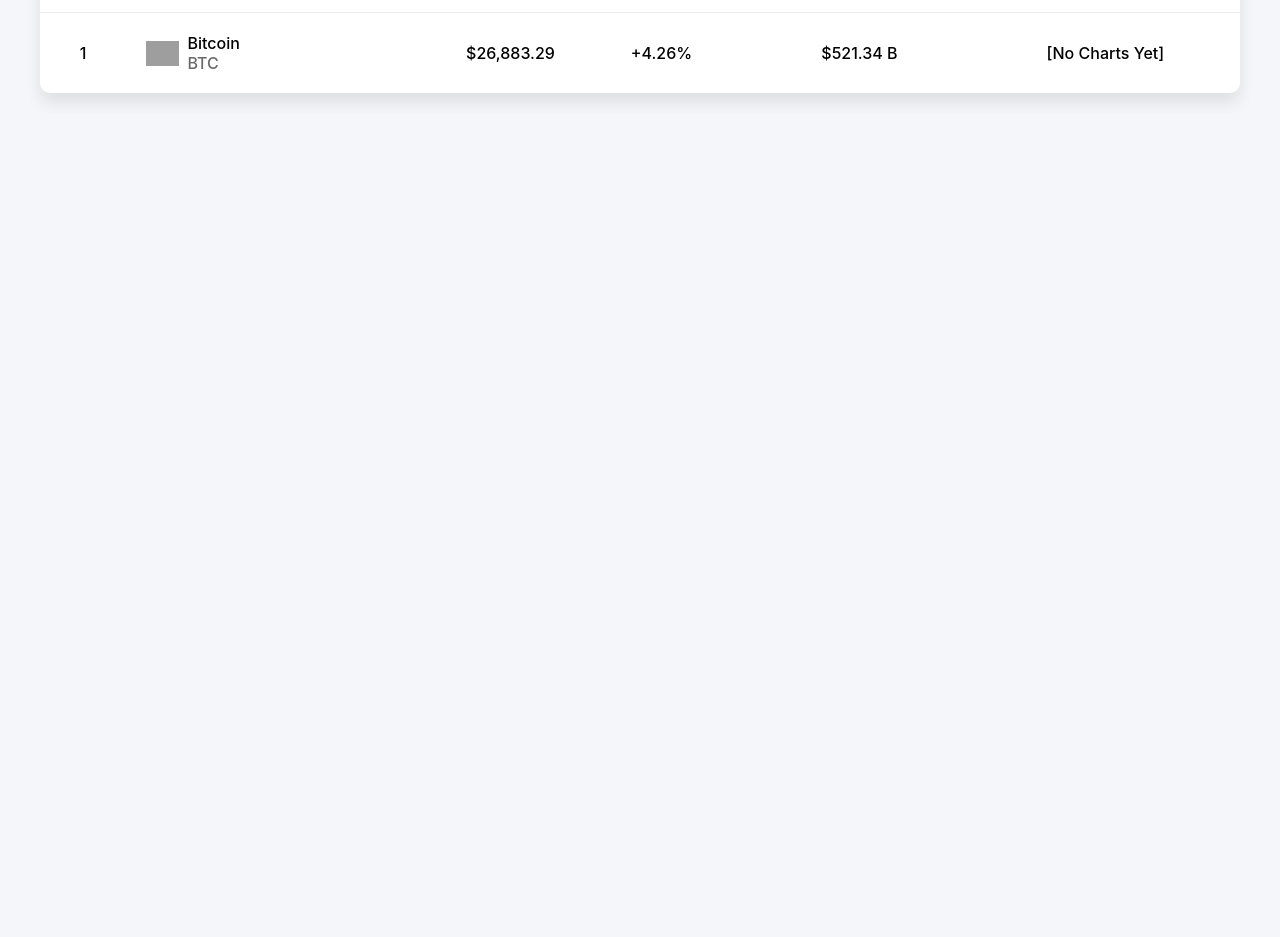
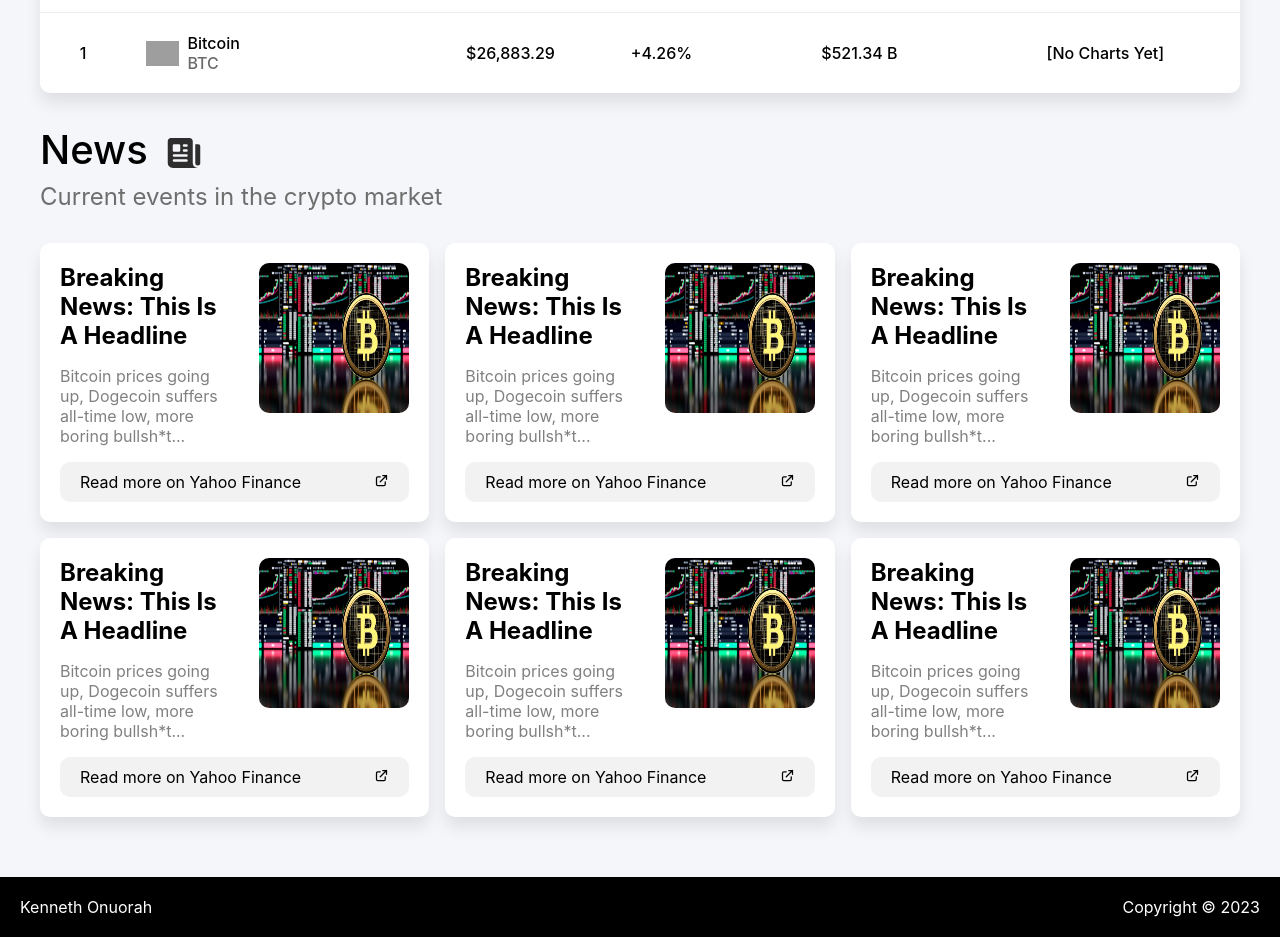
Before and after one commit to KennethOnuorah/CryptoTracker, a React (Vite) app: page / in a window 1280 px wide. Shown: the part 1140-2077 px from the top of the page. Before the commit the page ends 1253 px from the top, so only its background shows below. Built offline with nearby package versions, Linux system fonts and the light colour scheme; grey boxes are pictures that could not be loaded.

Commit message:
Homepage template completed, hooks, footer added

```diff
--- a/src/App.css
+++ b/src/App.css
@@ -3,7 +3,7 @@
   padding: 0;
 }
 
-.App{
+.app{
   font-family: -apple-system,BlinkMacSystemFont,'Segoe UI','Roboto','Helvetica','Arial',sans-serif,'Apple Color Emoji','Segoe UI Emoji','Segoe UI Symbol';
 }
 
--- a/src/App.tsx
+++ b/src/App.tsx
@@ -1,13 +1,15 @@
 import Header from './components/Header/Header'
 import Body from './components/Body/Body'
+import Footer from './components/Footer/Footer'
 
 import './App.css'
 
 function App() {
   return (
-    <div className='App'>
+    <div className='app'>
       <Header/>
       <Body/>
+      <Footer/>
     </div>
   )
 }
--- a/src/components/Body/HomePage/Chart/CurrencyTable/Entry/Entry.css
+++ b/src/components/Body/HomePage/Chart/CurrencyTable/Entry/Entry.css
@@ -5,7 +5,7 @@
 }
 
 .tableEntry:hover{
-  background-color: rgb(230, 249, 255);
+  background-color: rgb(242, 252, 255);
 }
 
 .tableEntry th{
--- a/src/components/Body/HomePage/HomePage.tsx
+++ b/src/components/Body/HomePage/HomePage.tsx
@@ -1,7 +1,9 @@
 import Chart from "./Chart/Chart"
+import News from "./News/News"
 
 import { ImFire as TrendIcon } from 'react-icons/im'
 import { IoStar as FavoriteIcon } from 'react-icons/io5'
+import { HiNewspaper as NewsIcon } from 'react-icons/hi2'
 
 import "./HomePage.css"
 
@@ -17,6 +19,11 @@
         title="Favorites"
         icon={<FavoriteIcon color={"goldenrod"} style={{flexShrink: 0, transform: "translateY(3px)"}}/>}
       />
+      <News
+        title="News"
+        subtitle="Current events in the crypto market"
+        icon={<NewsIcon color={"#2e2e2e"} style={{flexShrink: 0, transform: "translateY(3px)"}}/>}
+      />
     </section>
   )
 }
--- /dev/null
+++ b/src/components/Body/HomePage/News/Article/Article.css
@@ -0,0 +1,68 @@
+.article{
+  display: flex;
+  flex-direction: column;
+  gap: 1rem;
+  max-width: 450px;
+  padding: 20px;
+  background-color: white;
+  border-radius: 10px;
+  box-shadow: 0px 10px 16px rgba(0, 0, 0, 0.089);
+}
+
+.article .top{
+  display: flex;
+  flex-direction: row;
+  gap: 2rem;
+}
+
+.article .top .text{
+  display: flex;
+  flex-direction: column;
+  gap: 1rem;
+}
+
+.article .top .text .headline{
+  font-weight: bold;
+  font-size: x-large;
+}
+
+.article .top .text .description{
+  color: gray;
+}
+
+.article .top img{
+  border-radius: 10px;
+}
+
+.article .bottom a{
+  display: flex;
+  justify-content: space-between;
+  align-items: center;
+  padding: 10px 20px;
+  border: none;
+  outline: none;
+  border-radius: 10px;
+  text-align: left;
+  text-decoration: none;
+  cursor: pointer;
+  transition: all 0.2s cubic-bezier(0.4, 0, 0.2, 1);
+  color: black;
+  background-color: #f2f2f2;
+}
+.article .bottom a:hover,
+.article .bottom a:focus{
+  background-color: #dadada;
+}
+
+@media screen and (max-width: 830px) {
+  .article{
+    max-width: none;
+    width: auto;
+  }
+}
+
+@media screen and (max-width: 590px) {
+  .article{
+    margin: 0px 20px;
+  }
+}
--- /dev/null
+++ b/src/components/Body/HomePage/News/Article/Article.tsx
@@ -0,0 +1,35 @@
+import { HiOutlineExternalLink as ReadIcon } from 'react-icons/hi'
+
+import "./Article.css"
+
+const Article = () => {
+  return (
+    <article className='article'>
+      <div className="top">
+        <div className="text">
+          <div className="headline">
+            Breaking News: This Is A Headline
+          </div>
+          <div className="description">
+            Bitcoin prices going up, Dogecoin suffers all-time low, more boring bullsh*t...
+          </div>
+        </div>
+        <img src="/images/placeholder_article_image.png" alt="Article image" width={150} height={150}/>
+      </div>
+      <div className="bottom">
+        <a
+          href='#'
+          target='_blank'
+          rel='noopener noreferrer'
+        >
+          Read more on Yahoo Finance
+          <div>
+            <ReadIcon size={15}/>
+          </div>
+        </a>
+      </div>
+    </article>
+  )
+}
+
+export default Article
--- /dev/null
+++ b/src/components/Body/HomePage/News/News.css
@@ -0,0 +1,54 @@
+.news{
+  display: flex;
+  flex-direction: column;
+  gap: 2rem;
+}
+
+.news .heading{
+  display: flex;
+  flex-direction: column;
+  gap: 0.5rem;
+}
+
+.news .heading .title{
+  display: flex;
+  align-items:center;
+  gap: 1rem;
+  white-space: nowrap;
+  color: black;
+  font-size: 2.5em;
+  font-weight: 500;
+}
+
+.news .heading .subtitle{
+  font-size: x-large;
+  color: rgb(110, 110, 110);
+}
+
+.news .articles{
+  display: grid;
+  grid-template-columns: auto auto auto;
+  gap: 1rem;
+}
+
+@media screen and (max-width: 1140px) {
+  .news .articles{
+    grid-template-columns: auto auto;
+  }
+}
+
+@media screen and (max-width: 830px) {
+  .news .articles{
+    grid-template-columns: auto;
+  }
+}
+
+@media screen and (max-width: 590px) {
+  .news .heading{
+    padding: 0px 20px;
+    text-align: center;
+  }
+  .news .heading .title{
+    justify-content: center;
+  }
+}
--- /dev/null
+++ b/src/components/Body/HomePage/News/News.tsx
@@ -0,0 +1,34 @@
+import Article from "./Article/Article"
+import "./News.css"
+
+interface NewsProps{
+  title: string,
+  subtitle?: string,
+  icon: JSX.Element,
+}
+
+const News = ({ title, subtitle, icon } : NewsProps) => {
+  return (
+    <section className="news">
+      <div className="heading">
+        <title className='title'>
+          {title}
+          {icon}
+        </title>
+        <div className="subtitle">
+          {subtitle}
+        </div>
+      </div>
+      <div className="articles">
+        <Article/>
+        <Article/>
+        <Article/>
+        <Article/>
+        <Article/>
+        <Article/>
+      </div>
+    </section>
+  )
+}
+
+export default News
--- /dev/null
+++ b/src/components/Footer/Footer.css
@@ -0,0 +1,8 @@
+.footer{
+  display: flex;
+  justify-content: space-between;
+  margin-top: 40px;
+  padding: 20px;
+  color: white;
+  background-color: black;
+}
--- /dev/null
+++ b/src/components/Footer/Footer.tsx
@@ -0,0 +1,18 @@
+import "./Footer.css"
+
+const Footer = () => {
+  const currentYear: number = new Date().getFullYear()
+
+  return (
+    <footer className='footer'>
+      <div className="name">
+        Kenneth Onuorah
+      </div>
+      <div className="copyright">
+        Copyright © {currentYear}
+      </div>
+    </footer>
+  )
+}
+
+export default Footer
```
Also changed, not shown: public/images/placeholder_article_image.png (added), src/hooks/useFetch.tsx (added), src/hooks/usePeriodicFetch.tsx (added).
